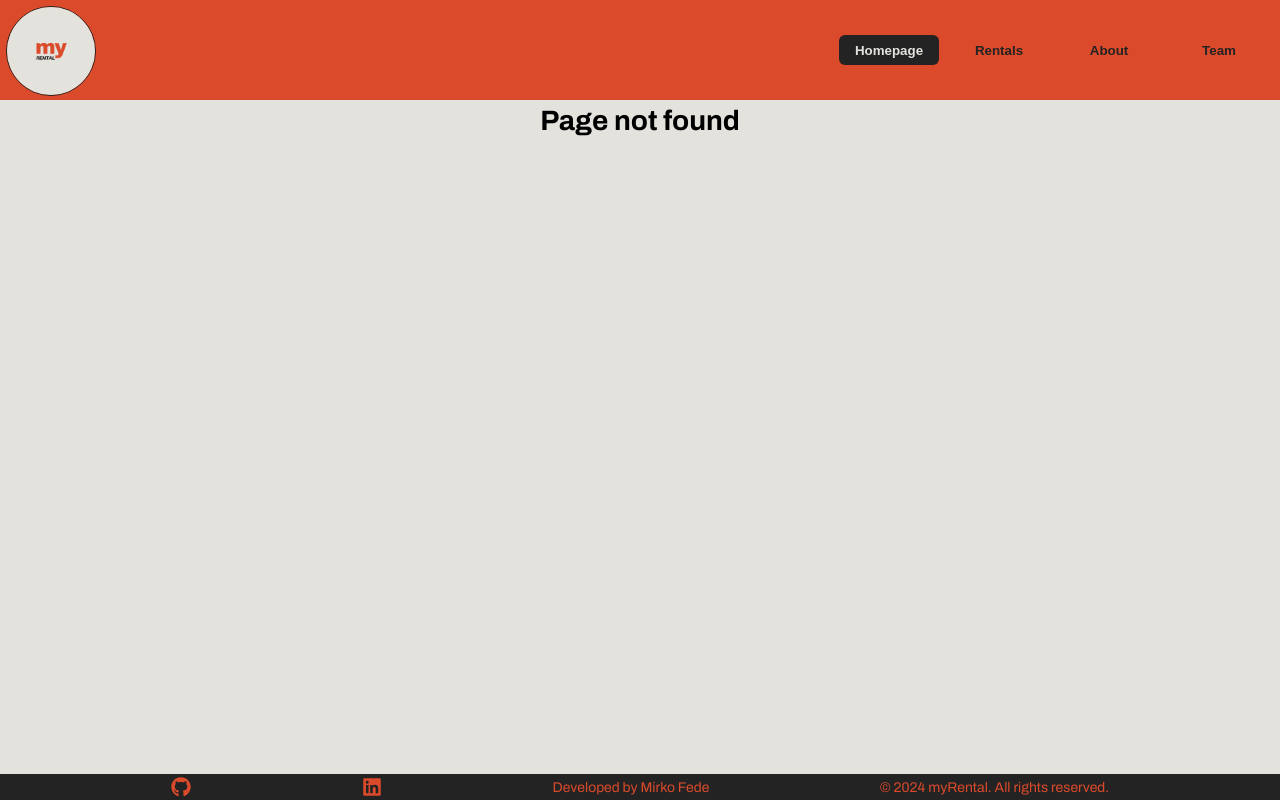
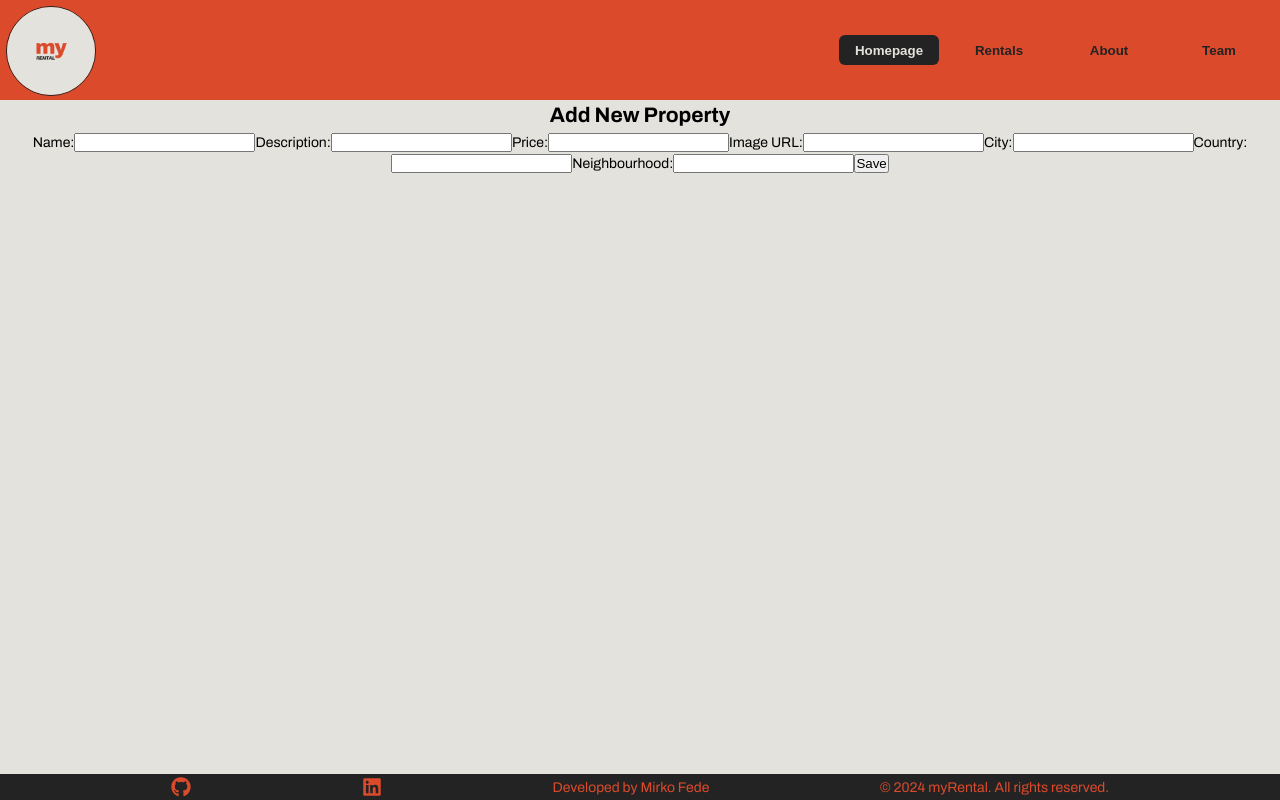
Before and after one commit to mirkoeffe/my-rental, a React (Vite) app: page /add in a window 1280 px wide. Before the commit this address had no page. Built offline with nearby package versions, Linux system fonts and the light colour scheme.

Commit message:
add form

```diff
--- a/src/App.jsx
+++ b/src/App.jsx
@@ -7,6 +7,8 @@ import Rentals from "./pages/Rentals";
 import Footer from "./components/Footer/index.jsx";
 import FilteredElements from "./pages/FilteredElements";
 import DetailedPage from "./pages/DetailedPage";
+import EditForm from "./pages/EditForm";
+import AddForm from "./pages/AddForm";
 
 import "./App.css";
 import Navbar from "./components/Navbar/index.jsx";
@@ -20,6 +22,8 @@ function App() {
     { path: "*", element: <h1>Page not found</h1> },
     { path: "/filter/:city", element: <FilteredElements /> },
     { path: "/detail/:id", element: <DetailedPage /> },
+    { path: "/edit/:id", element: <EditForm /> },
+    { path: "/add", element: <AddForm /> },
   ];
 
   return (
--- a/src/assets/project-data.json
+++ b/src/assets/project-data.json
@@ -8,7 +8,7 @@
       "neighbourhood": null,
       "name": "PUERTA DEL SOL LM7",
       "space": "Perfecta ubicación para conocer toda la oferta cultural que ofrece Madrid (Museo del Prado, Museo Thyssen-Bornemisza, Museo Reina Sofía, Palacio Real…) y pasear por la Gran Vía, e incluso ver alguno de los fantásticos espectáculos de sus teatros y cines. Además, está muy cerca del Parque del Retiro, pulmón de la capital, en el cual puede pasar un rato agradable disfrutando de sus terrazas, dando una vuelta en barca por su estanque, tomando el sol, disfrutar los patines o en bicicleta. Piso recientemente reformado y decorado por un prestigioso equipo de interiorismo, cuenta con dos habitaciones cómodas, cocina independiente y baño. La casa es realmente acogedora, la hemos decorado con todo nuestro cariño para que sea como un pequeño paraíso donde nuestros huéspedes puedan relajarse y sentirse como en casa.",
-      "description": "Ubicado en estupenda calle situada en una de las zonas más elegantes de la ciudad, cerca de la Plaza de la Cibeles, uno de los monumentos más importantes de Madrid, y a pasos de la Puerta del Sol, la Plaza Mayor, la Gran Vía, y Retiro Aire Acondicionado recién instalado Perfecta ubicación para conocer toda la oferta cultural que ofrece Madrid (Museo del Prado, Museo Thyssen-Bornemisza, Museo Reina Sofía, Palacio Real…) y pasear por la Gran Vía, e incluso ver alguno de los fantásticos espectáculos de sus teatros y cines. Además, está muy cerca del Parque del Retiro, pulmón de la capital, en el cual puede pasar un rato agradable disfrutando de sus terrazas, dando una vuelta en barca por su estanque, tomando el sol, disfrutar los patines o en bicicleta. Piso recientemente reformado y decorado por un prestigioso equipo de interiorismo, cuenta con dos habitaciones cómodas, cocina independiente y baño. La casa es realmente acogedora, la hemos decorado con todo nuestro cariño para que sea com",
+      "description": "Ubicado en estupenda calle situada en una de las zonas más elegantes de la ciudad, cerca de la Plaza de la Cibeles, uno de los monumentos más importantes de Madrid, y a pasos de la Puerta del Sol, la Plaza Mayor, la Gran Vía, y Retiro Aire Acondicionado recién instalado Perfecta ubicación para conocer toda la oferta cultural que ofrece Madrid (Museo del Prado, Museo Thyssen-Bornemisza, Museo Reina Sofía, Palacio Real…) y pasear por la Gran Vía, e incluso ver alguno de los fantásticos espectáculos de sus teatros y cines. Además, está muy cerca del Parque del Retiro, pulmón de la capital, en el cual puede pasar un rato agradable disfrutando de sus terrazas, dando una vuelta en barca por su estanque, tomando el sol, disfrutar los patines o en bicicleta.",
       "house_rules": "El apartamento se ha realizado con mucho cariño para que tu estancia en él sea muy agradable ES OBLIGATORIO PRESENTAR DOCUMENTACIÓN OFICIAL DE TODOS LOS OCUPANTES El horario de entrada será desde las 15h a las 21h. A partir de las 21h se cobrará un suplemento de 30€, que se abonará a la llegada a la entrega de las llaves. Entrar antes de las 15h puede conllevar un suplemento El horario de salida será antes de las 11h, si deseas abandonar el apartamento más tarde deberás solicitarlo con antelación y en base a la disponibilidad estaremos encantados de ayudarte. Puede conllevar un suplemento Recuerda que el apartamento debe ser devuelto en las mismas condiciones de orden y limpieza que a tu llegada Ruego que saques la basura todos los días, con especial cuidado en los meses de verano Es importante respetar el número de personas que ocuparán el apartamento, cuyo número nunca debe de sobrepasar el estipulado en la reserva. En caso contrario se pedirá al cliente el desalojo inmediato del apa",
       "host_name": "Leticia&Fer",
       "host_since": "2015-02-10",
@@ -48,7 +48,7 @@
       "neighbourhood": "La Latina",
       "name": "PISO CAVA ALTA-PZA MAYOR/WIFI",
       "space": "El apartamento se encuentra en el barrio de La Latina, llamado el barrio de los Austrias, donde puede visitar sus alrededores como la Basílica de San Francisco el Grande, el Viaducto, El Rastro, La Pza. Mayor, Pta del Sol, La Iglesia de la Almudena, el Mercado de las Flores en la Pza. Tirso de Molina.También alrededor hay una importante oferta cultural con teatros como el Teatro La Latina, Teatro Calderón en la Pza Jacinto Benavente, Teatro Español en Pza Sta. Ana y Teatro Apolo en la Pza. Tirso de Molina, en el mismo barrio también tienes tiendas, supermecados, farmacias, mercado de la Cebada, etc y puedes ir caminando a todos los puntos turisticos de Madrid y para terminar de relajarte caminar por el Madrid Rio donde puedes alquilar bicicletas, cars para niños y adultos. En el barrio también hay muchos restaurantes de distinta cocina, restaurantes que están en la cava alta, en la cava baja y en la cava de San Miguel donde esta el espectacular mercado de San Miguel. Es un barrio compl",
-      "description": "Piso con dos habitacioned, dos baños, salón-comedor, primera planta con ascensor. Muy cómodo para caminar por muchos lugares céntricos de Madrid a pasos del Rastro, Plaza Mayor, Mercado San Miguel, Puerta del Sol, Barrio la Latina con las calles cava alta y cava baja. El apartamento se encuentra en el barrio de La Latina, llamado el barrio de los Austrias, donde puede visitar sus alrededores como la Basílica de San Francisco el Grande, el Viaducto, El Rastro, La Pza. Mayor, Pta del Sol, La Iglesia de la Almudena, el Mercado de las Flores en la Pza. Tirso de Molina.También alrededor hay una importante oferta cultural con teatros como el Teatro La Latina, Teatro Calderón en la Pza Jacinto Benavente, Teatro Español en Pza Sta. Ana y Teatro Apolo en la Pza. Tirso de Molina, en el mismo barrio también tienes tiendas, supermecados, farmacias, mercado de la Cebada, etc y puedes ir caminando a todos los puntos turisticos de Madrid y para terminar de relajarte caminar por el Madrid Rio donde pu",
+      "description": "Piso con dos habitacioned, dos baños, salón-comedor, primera planta con ascensor. Muy cómodo para caminar por muchos lugares céntricos de Madrid a pasos del Rastro, Plaza Mayor, Mercado San Miguel, Puerta del Sol, Barrio la Latina con las calles cava alta y cava baja. El apartamento se encuentra en el barrio de La Latina, llamado el barrio de los Austrias, donde puede visitar sus alrededores como la Basílica de San Francisco el Grande, el Viaducto, El Rastro, La Pza. Mayor, Pta del Sol, La Iglesia de la Almudena, el Mercado de las Flores en la Pza. Tirso de Molina.",
       "house_rules": "Cuidar el apartamento como si fuera tuyo, no se puede realizar fiestas ni nada que estorbe la vida cotidiana de los vecinos. Si llevas perro por favor decirlo, se aceptaran perros guias, o perros que esten educados y no grandes. Los check in a partir de las 22hrs tienen un suplemento de 20€ que se entregan en el momento de la llegada del apartamento. También tenemos cuna de bebe por 25€ por toda la estancia!!! Los check in se realizarán a partir de las 12 12:00 pm hasta las 02am. Si el apartamento esta disponible podrás llegar a partir de las 09:30am el check in en adelante. Preguntanos antes ;-)",
       "host_name": "Mari Paz",
       "host_since": "2012-11-07",
--- /dev/null
+++ b/src/pages/AddForm.jsx
@@ -0,0 +1,110 @@
+import React, { useState } from "react";
+import { useNavigate } from "react-router-dom";
+
+const AddForm = () => {
+  const navigate = useNavigate();
+  const [newItem, setNewItem] = useState({
+    id: "",
+    name: "",
+    description: "",
+    price: "",
+    picture_url: { url: "" },
+    city: "",
+    country: "",
+    neighbourhood: "",
+  });
+
+  const handleSaveClick = () => {
+    const savedData = JSON.parse(localStorage.getItem("properties")) || [];
+    newItem.id = new Date().getTime().toString(); // Assign a unique id
+    const updatedData = [...savedData, newItem];
+    localStorage.setItem("properties", JSON.stringify(updatedData));
+    navigate("/rentals", { state: { newItem } }); // Navigate back to the rentals page with state
+  };
+
+  const handleChange = (e) => {
+    const { name, value } = e.target;
+    setNewItem((prevItem) => ({ ...prevItem, [name]: value }));
+  };
+
+  return (
+    <div className="edit-form">
+      <h2>Add New Property</h2>
+      <form>
+        <label>
+          Name:
+          <input
+            type="text"
+            name="name"
+            value={newItem.name}
+            onChange={handleChange}
+          />
+        </label>
+        <label>
+          Description:
+          <input
+            type="text"
+            name="description"
+            value={newItem.description}
+            onChange={handleChange}
+          />
+        </label>
+        <label>
+          Price:
+          <input
+            type="number"
+            name="price"
+            value={newItem.price}
+            onChange={handleChange}
+          />
+        </label>
+        <label>
+          Image URL:
+          <input
+            type="text"
+            name="picture_url"
+            value={newItem.picture_url.url}
+            onChange={(e) =>
+              setNewItem((prevItem) => ({
+                ...prevItem,
+                picture_url: { url: e.target.value },
+              }))
+            }
+          />
+        </label>
+        <label>
+          City:
+          <input
+            type="text"
+            name="city"
+            value={newItem.city}
+            onChange={handleChange}
+          />
+        </label>
+        <label>
+          Country:
+          <input
+            type="text"
+            name="country"
+            value={newItem.country}
+            onChange={handleChange}
+          />
+        </label>
+        <label>
+          Neighbourhood:
+          <input
+            type="text"
+            name="neighbourhood"
+            value={newItem.neighbourhood}
+            onChange={handleChange}
+          />
+        </label>
+        <button type="button" onClick={handleSaveClick}>
+          Save
+        </button>
+      </form>
+    </div>
+  );
+};
+
+export default AddForm;
--- /dev/null
+++ b/src/pages/EditForm.jsx
@@ -0,0 +1,73 @@
+import React, { useState, useEffect } from "react";
+import { useParams, useNavigate } from "react-router-dom";
+import data from "../assets/project-data.json";
+
+const EditForm = () => {
+  const { id } = useParams();
+  const navigate = useNavigate();
+  const [editItem, setEditItem] = useState(null);
+
+  useEffect(() => {
+    const savedData =
+      JSON.parse(localStorage.getItem("properties")) || data.results;
+    const itemToEdit = savedData.find((item) => item.id === id);
+    setEditItem(itemToEdit);
+  }, [id]);
+
+  const handleSaveClick = () => {
+    const savedData =
+      JSON.parse(localStorage.getItem("properties")) || data.results;
+    const updatedData = savedData.map((item) =>
+      item.id === editItem.id ? editItem : item
+    );
+    localStorage.setItem("properties", JSON.stringify(updatedData));
+    navigate(-1);
+  };
+
+  const handleChange = (e) => {
+    const { name, value } = e.target;
+    setEditItem((prevItem) => ({ ...prevItem, [name]: value }));
+  };
+
+  if (!editItem) return <div>Loading...</div>;
+
+  return (
+    <div className="edit-form">
+      <h2>Edit Property</h2>
+      <form>
+        <label>
+          Name:
+          <input
+            type="text"
+            name="name"
+            value={editItem.name}
+            onChange={handleChange}
+          />
+        </label>
+        <label>
+          Description:
+          <input
+            type="text"
+            name="description"
+            value={editItem.description}
+            onChange={handleChange}
+          />
+        </label>
+        <label>
+          Price:
+          <input
+            type="number"
+            name="price"
+            value={editItem.price}
+            onChange={handleChange}
+          />
+        </label>
+        <button type="button" onClick={handleSaveClick}>
+          Save
+        </button>
+      </form>
+    </div>
+  );
+};
+
+export default EditForm;
--- a/src/pages/FilteredElements.jsx
+++ b/src/pages/FilteredElements.jsx
@@ -1,14 +1,33 @@
-import React from "react";
-import { useParams, Link } from "react-router-dom";
+import React, { useState, useEffect } from "react";
+import { useParams, useNavigate } from "react-router-dom";
 import data from "../assets/project-data.json";
 import "../App.css";
-import Navbar from "../components/Navbar/index.jsx";
 
 const FilteredElements = () => {
   const { city } = useParams();
-  const filteredData = data.results.filter(
+  const navigate = useNavigate();
+  const [filteredData, setFilteredData] = useState([]);
+
+  useEffect(() => {
+    const savedData =
+      JSON.parse(localStorage.getItem("properties")) || data.results;
+    const cityFilteredData = savedData.filter(
       (item) => item.city.toLowerCase() === city.toLowerCase()
     );
+    setFilteredData(cityFilteredData);
+  }, [city]);
+
+  const handleEditClick = (id) => {
+    navigate(`/edit/${id}`);
+  };
+
+  const handleDeleteClick = (id) => {
+    const updatedData = filteredData.filter((item) => item.id !== id);
+    setFilteredData(updatedData);
+    const savedData = JSON.parse(localStorage.getItem("properties")) || [];
+    const updatedSavedData = savedData.filter((item) => item.id !== id);
+    localStorage.setItem("properties", JSON.stringify(updatedSavedData));
+  };
 
   return (
     <div>
@@ -18,21 +37,18 @@ const FilteredElements = () => {
       <div className="filtered-body">
         {filteredData.length > 0 ? (
           filteredData.map((item) => (
-            <Link
-              key={item.id}
-              to={`/detail/${item.id}`}
-              className="filtered-item-link"
-            >
-              <div className="filtered-item">
+            <div key={item.id} className="filtered-item">
               <img src={item.picture_url.url} alt={item.name} />
               <div>
                 <h2>{item.name}</h2>
                 <p>{item.description}</p>
                 <br />
+                <p>{item.accomodates}</p>
                 <p>{item.price} € per night</p>
               </div>
+              <button onClick={() => handleEditClick(item.id)}>EDIT</button>
+              <button onClick={() => handleDeleteClick(item.id)}>DELETE</button>
             </div>
-            </Link>
           ))
         ) : (
           <p>No properties found in {city}</p>
--- a/src/pages/Rentals.jsx
+++ b/src/pages/Rentals.jsx
@@ -1,11 +1,12 @@
 import React, { useState, useEffect } from "react";
-import { Link } from "react-router-dom";
+import { Link, useNavigate, useLocation } from "react-router-dom";
 import ElementList from "../components/ElementsList/index.jsx";
-import Navbar from "../components/Navbar/index.jsx";
 import "../App.css";
 
 function Rentals() {
   const [elements, setElements] = useState([]);
+  const navigate = useNavigate();
+  const location = useLocation();
 
   useEffect(() => {
     fetch("./src/assets/project-data.json")
@@ -17,22 +18,40 @@ function Rentals() {
       })
       .then((data) => {
         setElements(data.results || []);
+        localStorage.setItem("properties", JSON.stringify(data.results || []));
       })
       .catch((error) => {
         console.error("There was a problem with the fetch operation:", error);
       });
   }, []);
 
+  useEffect(() => {
+    if (location.state && location.state.newItem) {
+      setElements((prevElements) => [...prevElements, location.state.newItem]);
+    }
+  }, [location.state]);
+
+  const handleEditClick = (id) => {
+    navigate(`/edit/${id}`);
+  };
+
+  const handleDeleteClick = (id) => {
+    const updatedElements = elements.filter((item) => item.id !== id);
+    setElements(updatedElements);
+    localStorage.setItem("properties", JSON.stringify(updatedElements));
+  };
+
+  const handleAddClick = () => {
+    navigate("/add");
+  };
+
   return (
     <div className="rentals">
+      <button onClick={handleAddClick}>Add New Element</button>
       <div className="elements-list">
         {elements.map((item) => (
-          <Link
-            key={item.id}
-            to={`/detail/${item.id}`}
-            className="element-item-link"
-          >
-            <div className="element-item">
+          <div key={item.id} className="element-item">
+            <Link to={`/detail/${item.id}`} className="element-item-link">
               <img src={item.picture_url.url} alt={item.name} />
               <div className="element-description">
                 <h2>{item.name}</h2>
@@ -40,8 +59,10 @@ function Rentals() {
                 <br />
                 <p>{item.price} € per night</p>
               </div>
-            </div>
-          </Link>
+            </Link>
+            <button onClick={() => handleEditClick(item.id)}>EDIT</button>
+            <button onClick={() => handleDeleteClick(item.id)}>DELETE</button>
+          </div>
         ))}
       </div>
     </div>
```
Lines whose indentation alone changed are shown as unchanged.
